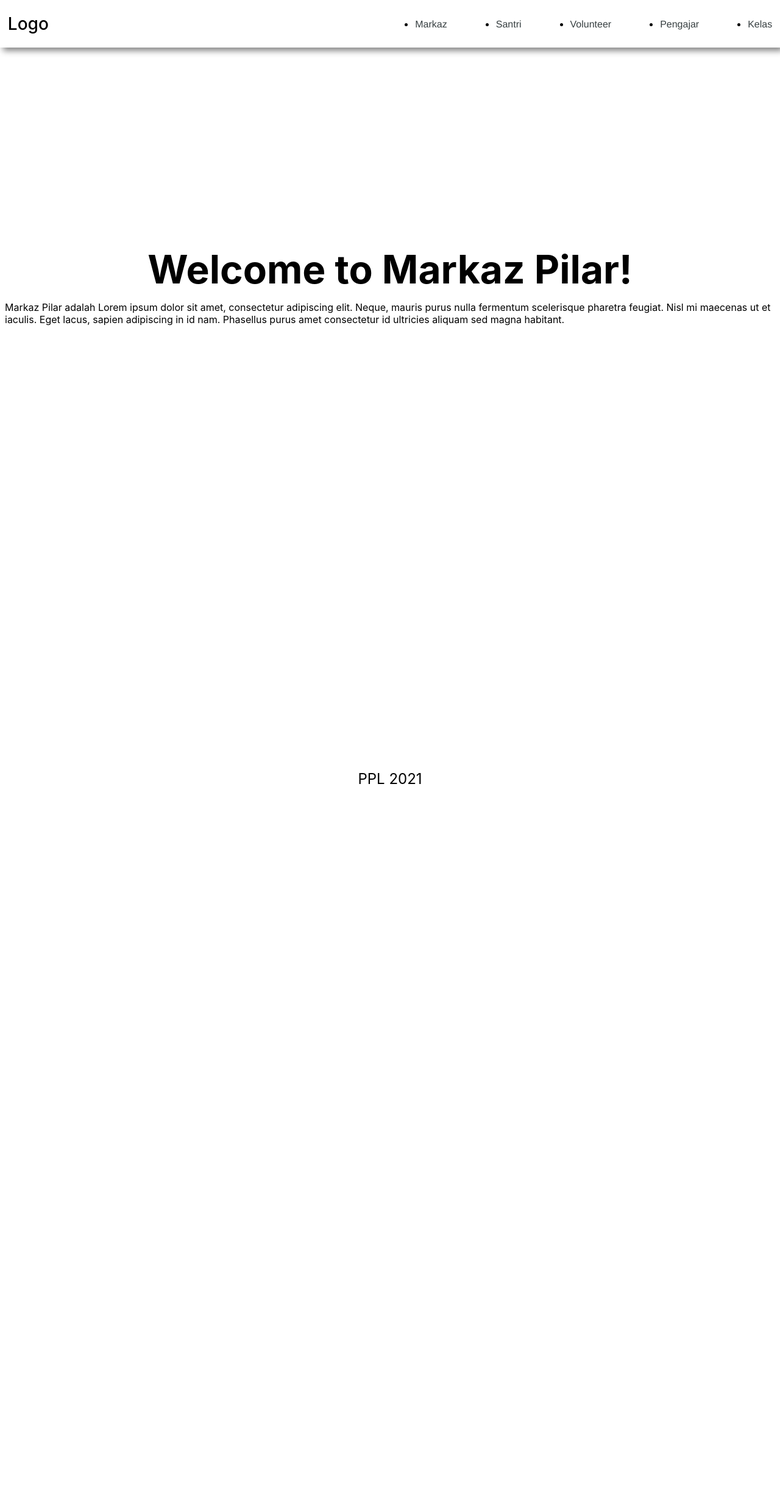
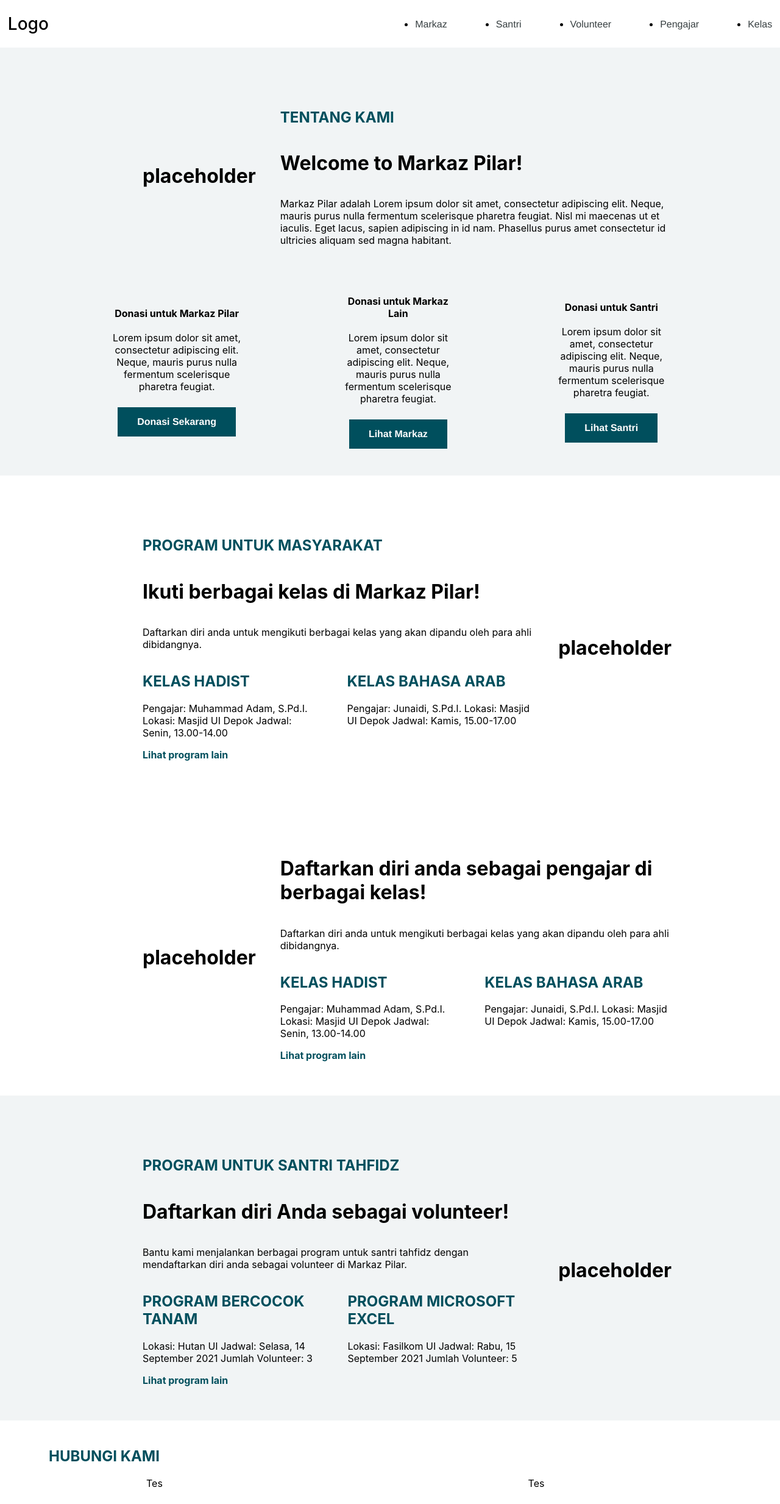
Before and after one commit to hazlazuardi/markaz-pillar-fe, a Next.js app: page /landing in a window 1280 px wide. Shown: the whole page at 61% size. Before the commit the page ends 1678 px from the top, so only its background shows below. Built offline with nearby package versions, Linux system fonts and the light colour scheme.

Commit message:
style: styled landing page

```diff
--- a/component/layout.js
+++ b/component/layout.js
@@ -5,7 +5,7 @@ import layout from '../styles/Home.module.css'
 export default function Layout({children}){
 
     const [isOpen,setIsOpen] = useState(false);
-    const openMenu= ()=> setIsOpen(!isOpen);
+    const toggleMenu= ()=> setIsOpen(!isOpen);
     return <>
             <header className={layout.header}>
                 <nav className={styles.navbar}>
@@ -18,41 +18,41 @@ export default function Layout({children}){
                        <Link href='/markaz'>
                          <a className={isOpen === false ?
                                     styles.navlink : styles.navlink+' '+styles.active}
-                                    onClick={openMenu}>Markaz</a>
+                                    onClick={toggleMenu}>Markaz</a>
                         </Link>
                     </li>
                     <li className={styles.navitem}>
                         <Link href='/santri'>
                           <a className={isOpen === false ?
                                     styles.navlink : styles.navlink+' '+styles.active}
-                                    onClick={openMenu}>Santri</a>
+                                    onClick={toggleMenu}>Santri</a>
                         </Link>
                     </li>
                     <li className={styles.navitem}>
                         <Link href='/volunteer'>
                          <a className={isOpen === false ?
                                     styles.navlink : styles.navlink+' '+styles.active}
-                                    onClick={openMenu}>Volunteer</a>
+                                    onClick={toggleMenu}>Volunteer</a>
                         </Link>
                     </li>
                     <li className={styles.navitem}>
                         <Link href='/pengajar'>
                          <a className={isOpen === false ?
                                     styles.navlink : styles.navlink+' '+styles.active}
-                                    onClick={openMenu}>Pengajar</a>
+                                    onClick={toggleMenu}>Pengajar</a>
                         </Link>
                     </li>
                     <li className={styles.navitem}>
                         <Link href='/kelas'>
                          <a className={isOpen === false ?
                                     styles.navlink : styles.navlink+' '+styles.active}
-                                    onClick={openMenu}>Kelas</a>
+                                    onClick={toggleMenu}>Kelas</a>
                         </Link>
                     </li>
                 </ul>
                 <button className={isOpen === false ?
                                     styles.hamburger : styles.hamburger+' '+styles.active}
-                                    onClick={openMenu}
+                                    onClick={toggleMenu}
                                     >
                     <span className={styles.bar}></span>
                     <span className={styles.bar}></span>
@@ -61,11 +61,5 @@ export default function Layout({children}){
                 </nav>
             </header>
         {children}
-        {/* {footer} */}
-        <div className={layout.container}>
-            <footer className={styles.footer}>
-            PPL 2021
-        </footer>
-      </div>
      </>
 }
--- a/pages/landing.js
+++ b/pages/landing.js
@@ -1,24 +1,189 @@
 import Head from 'next/head'
 import styles from '../styles/Home.module.css'
 import Layout from "../component/layout"
+import Link from 'next/link'
+import { useState } from "react";
 
 export default function Home() {
   return (
   <Layout>
+  <div className={styles.bg}>
     <div className={styles.container}>
 
       <main className={styles.main}>
-        <h1 className={styles.title}>
+        <div className={styles.margin}>
+            <div className={styles.gridcontainer}>
+                <h1 className={styles.item1}> placeholder </h1>
+                <h2 className={[styles.sub, styles.item2].join(" ")}> TENTANG KAMI</h2>
+                 <h1 className={styles.item3}>
                      Welcome to Markaz Pilar!
                  </h1>
-        <p>
+                <p className={styles.item4}>
                     Markaz Pilar adalah Lorem ipsum dolor sit amet, consectetur adipiscing elit.
                     Neque, mauris purus nulla fermentum scelerisque pharetra feugiat.
                     Nisl mi maecenas ut et iaculis. Eget lacus, sapien adipiscing in id nam.
                     Phasellus purus amet consectetur id ultricies aliquam sed magna habitant.
             </p>
+        </div>
+        </div>
       </main>
+      </div>
 
+     <div className={styles.container}>
+        <div className={styles.gridnav}>
+        <div className={styles.item1gn}>
+            <b>Donasi untuk Markaz Pilar</b>
+            <br/><br/>
+            Lorem ipsum dolor sit amet, consectetur adipiscing elit.
+            Neque, mauris purus nulla fermentum scelerisque pharetra feugiat.
+            <br/><br/>
+            <button className={styles.btn1}>
+                <Link href='/markazpilar'>
+                 <a className={styles.navlink}>Donasi Sekarang</a>
+                </Link>
+            </button>
+        </div>
+        <div className={styles.item2gn}>
+            <b>Donasi untuk Markaz Lain</b>
+            <br/><br/>
+            Lorem ipsum dolor sit amet, consectetur adipiscing elit.
+            Neque, mauris purus nulla fermentum scelerisque pharetra feugiat.
+            <br/><br/>
+            <button className={styles.btn1}>
+                <Link href='/markaz'>
+                 <a className={styles.navlink}>Lihat Markaz</a>
+                </Link>
+            </button>
+        </div>
+        <div className={styles.item3gn}>
+            <b>Donasi untuk Santri</b>
+            <br/><br/>
+            Lorem ipsum dolor sit amet, consectetur adipiscing elit.
+            Neque, mauris purus nulla fermentum scelerisque pharetra feugiat.
+            <br/><br/>
+            <button className={styles.btn1}>
+                <Link href='/santri'>
+                 <a className={styles.navlink}>Lihat Santri</a>
+                </Link>
+            </button>
+        </div>
+        </div>
+     </div>
+    </div>
+    <div className={styles.container}>
+          <main className={styles.main}>
+            <div className={styles.margin}>
+                <div className={styles.gridcontainer1}>
+                    <h1 className={styles.item1}> placeholder </h1>
+                    <h2 className={[styles.sub, styles.item2].join(" ")}>PROGRAM UNTUK MASYARAKAT</h2>
+                     <h1 className={styles.item3}>
+                         Ikuti berbagai kelas di Markaz Pilar!
+                     </h1>
+                    <p className={styles.item4}>
+                        Daftarkan diri anda untuk mengikuti berbagai kelas yang akan dipandu oleh para ahli dibidangnya.
+                    </p>
+                    <div className={styles.item5}>
+                        <h2 className={[styles.sub].join(" ")}> KELAS HADIST</h2>
+                        <p>Pengajar: Muhammad Adam, S.Pd.I.
+                           Lokasi: Masjid UI Depok
+                           Jadwal: Senin, 13.00-14.00</p>
+                        <p className={styles.sub}>
+                            <Link href='/kelas'>
+                             <a className={styles.navlink}><b>Lihat program lain</b></a>
+                            </Link>
+                        </p>
+                    </div>
+                    <div className={styles.item6}>
+                        <h2 className={[styles.sub].join(" ")}> KELAS BAHASA ARAB</h2>
+                        <p>Pengajar: Junaidi, S.Pd.I.
+                           Lokasi: Masjid UI Depok
+                           Jadwal: Kamis, 15.00-17.00</p>
+
+                    </div>
+            </div>
+            </div>
+          </main>
+      </div>
+    <div className={styles.container}>
+          <main className={styles.main}>
+            <div className={styles.margin}>
+                <div className={styles.gridcontainer2}>
+                    <h1 className={styles.item1}> placeholder </h1>
+                     <h1 className={styles.item3}>
+                         Daftarkan diri anda sebagai pengajar di berbagai kelas!
+                     </h1>
+                    <p className={styles.item4}>
+                        Daftarkan diri anda untuk mengikuti berbagai kelas yang akan dipandu oleh para ahli dibidangnya.
+                    </p>
+                    <div className={styles.item5}>
+                        <h2 className={[styles.sub].join(" ")}> KELAS HADIST</h2>
+                        <p>Pengajar: Muhammad Adam, S.Pd.I.
+                           Lokasi: Masjid UI Depok
+                           Jadwal: Senin, 13.00-14.00</p>
+                        <p className={styles.sub}>
+                            <Link href='/pengajar'>
+                             <a className={styles.navlink}><b>Lihat program lain</b></a>
+                            </Link>
+                        </p>
+                    </div>
+                    <div className={styles.item6}>
+                        <h2 className={[styles.sub].join(" ")}> KELAS BAHASA ARAB</h2>
+                        <p>Pengajar: Junaidi, S.Pd.I.
+                           Lokasi: Masjid UI Depok
+                           Jadwal: Kamis, 15.00-17.00</p>
+
+                    </div>
+            </div>
+            </div>
+          </main>
+      </div>
+    <div className={styles.bg}>
+    <div className={styles.container}>
+          <main className={styles.main}>
+            <div className={styles.margin}>
+                <div className={styles.gridcontainer1}>
+                    <h1 className={styles.item1}> placeholder </h1>
+                    <h2 className={[styles.sub, styles.item2].join(" ")}>PROGRAM UNTUK SANTRI TAHFIDZ</h2>
+                     <h1 className={styles.item3}>
+                         Daftarkan diri Anda sebagai volunteer!
+                     </h1>
+                    <p className={styles.item4}>
+                        Bantu kami menjalankan berbagai program untuk santri tahfidz dengan mendaftarkan diri anda sebagai volunteer di Markaz Pilar.
+                    </p>
+                    <div className={styles.item5}>
+                        <h2 className={[styles.sub].join(" ")}>PROGRAM BERCOCOK TANAM</h2>
+                        <p>Lokasi: Hutan UI
+                           Jadwal: Selasa, 14 September 2021
+                           Jumlah Volunteer: 3
+                           </p>
+                        <p className={styles.sub}>
+                            <Link href='/volunteer'>
+                             <a className={styles.navlink}><b>Lihat program lain</b></a>
+                            </Link>
+                        </p>
+                    </div>
+                    <div className={styles.item6}>
+                        <h2 className={[styles.sub].join(" ")}>PROGRAM MICROSOFT EXCEL</h2>
+                        <p>Lokasi: Fasilkom UI
+                           Jadwal: Rabu, 15 September 2021
+                           Jumlah Volunteer: 5</p>
+
+                    </div>
+            </div>
+            </div>
+          </main>
+      </div>
+      </div>
+      <div className={styles.container2}>
+        <h2 className={[styles.sub, styles.item2].join(" ")}>HUBUNGI KAMI</h2>
+        <div className={styles.social}>
+            <div className={styles.item1}>
+                Tes
+            </div>
+            <div className={styles.item2}>
+                Tes
+            </div>
+        </div>
       </div>
     </Layout>
   )
--- a/styles/Home.module.css
+++ b/styles/Home.module.css
@@ -1,63 +1,53 @@
 .container {
-  min-height: 100vh;
-  padding: 0 0.5rem;
-  display: flex;
-  flex-direction: column;
-  justify-content: center;
-  align-items: center;
-  height: 100vh;
+  padding: 3vh;
+  padding-bottom: 5vh;
+}
+
+.container2 {
+  padding-top: 3vh;
+  padding-bottom: 3vh;
+  padding-left: 10vh;
+  padding-right: 10vh;
 }
 
 .main {
-  padding: 5rem 0;
-  flex: 1;
-  display: flex;
-  flex-direction: column;
-  justify-content: center;
-  align-items: center;
-}
 
-.footer {
-  width: 10%;
-  height: 10%;
-  border-top: 1px solid #eaeaea;
-  display: flex;
-  justify-content: center;
-  align-items: center;
-}
-
-.footer a {
-  display: flex;
-  justify-content: center;
-  align-items: center;
-  flex-grow: 1;
 }
 
 .title a {
   color: #0070f3;
   text-decoration: none;
+  font-family: 'Helvetica', 'Arial', sans-serif;
 }
 
 .title a:hover,
 .title a:focus,
 .title a:active {
   text-decoration: underline;
+  font-family: 'Helvetica', 'Arial', sans-serif;
+
 }
 
 .title {
   margin: 0;
-  line-height: 1.15;
+  line-height: 0;
   font-size: 4rem;
+  font-family: 'Helvetica', 'Arial', sans-serif;
+
 }
 
 .title,
 .description {
   text-align: center;
+  font-family: 'Helvetica', 'Arial', sans-serif;
+
 }
 
 .description {
   line-height: 1.5;
   font-size: 1.5rem;
+  font-family: 'Helvetica', 'Arial', sans-serif;
+
 }
 
 .code {
@@ -118,3 +108,138 @@
     flex-direction: column;
   }
 }
+
+.bg {
+    background-color: #f1f4f5;
+}
+
+.sub {
+    color: #004f5d;
+}
+
+.gridcontainer {
+    display: grid;
+    grid-auto-flow: column;
+    grid-template-areas:
+      "A B"
+      "A C"
+      "A D";
+    column-gap: 5vh;
+    width: 75%;
+    margin-right: auto;
+    margin-left: auto;
+    padding: 7vh 0 0 7vh;
+}
+
+.gridcontainer1 {
+    display: grid;
+    grid-auto-flow: column;
+    grid-template-areas:
+      "B B A"
+      "C C A"
+      "D D A"
+      "E F A";
+    column-gap: 5vh;
+    width: 75%;
+    margin-right: auto;
+    margin-left: auto;
+    padding: 7vh 0 0 7vh;
+}
+
+.gridcontainer2 {
+    display: grid;
+    grid-auto-flow: column;
+    grid-template-areas:
+      "A B B"
+      "A C C"
+      "A D D"
+      "A E F";
+    column-gap: 5vh;
+    width: 75%;
+    margin-right: auto;
+    margin-left: auto;
+    padding: 7vh 0 0 7vh;
+}
+
+.gridnav {
+    box-sizing: border-box;
+    display: grid;
+    grid-auto-flow: column;
+    grid-template-areas:
+      "A B C";
+    text-align: center;
+    align-items: center;
+    column-gap: 20vh;
+    padding-left: 20vh;
+    padding-right: 20vh;
+}
+
+.social {
+    box-sizing: border-box;
+    display: grid;
+    grid-auto-flow: column;
+    grid-template-areas:
+      "A B";
+    text-align: center;
+    align-items: center;
+    column-gap: 20vh;
+    padding-left: 20vh;
+    padding-right: 20vh;
+}
+
+.item1 {
+    grid-area: A;
+    display: flex;
+    align-items: center;
+    text-align: center;
+}
+
+.item2 {
+    grid-area: B;
+}
+
+.item3 {
+   grid-area: C;
+}
+
+.item4 {
+    grid-area: D;
+}
+
+.item5 {
+   grid-area: E;
+}
+
+.item6 {
+    grid-area: F;
+}
+
+.item1gn {
+    grid-area: A;
+    text-align: center;
+}
+
+.item2gn {
+    grid-area: B;
+    text-align: center;
+}
+
+.item3gn {
+   grid-area: C;
+   text-align: center;
+}
+
+.btn1 {
+    color: white;
+    background-color: #004F5D;
+    font-family: 'Helvetica', 'Arial', sans-serif;
+    cursor: pointer;
+    border: none;
+    padding: 15px 32px;
+    text-align: center;
+    text-decoration: none;
+    display: inline-block;
+    font-size: 16px;
+    margin: 4px 2px;
+    font-weight: bold;
+}
```
Lines whose indentation alone changed are shown as unchanged.
